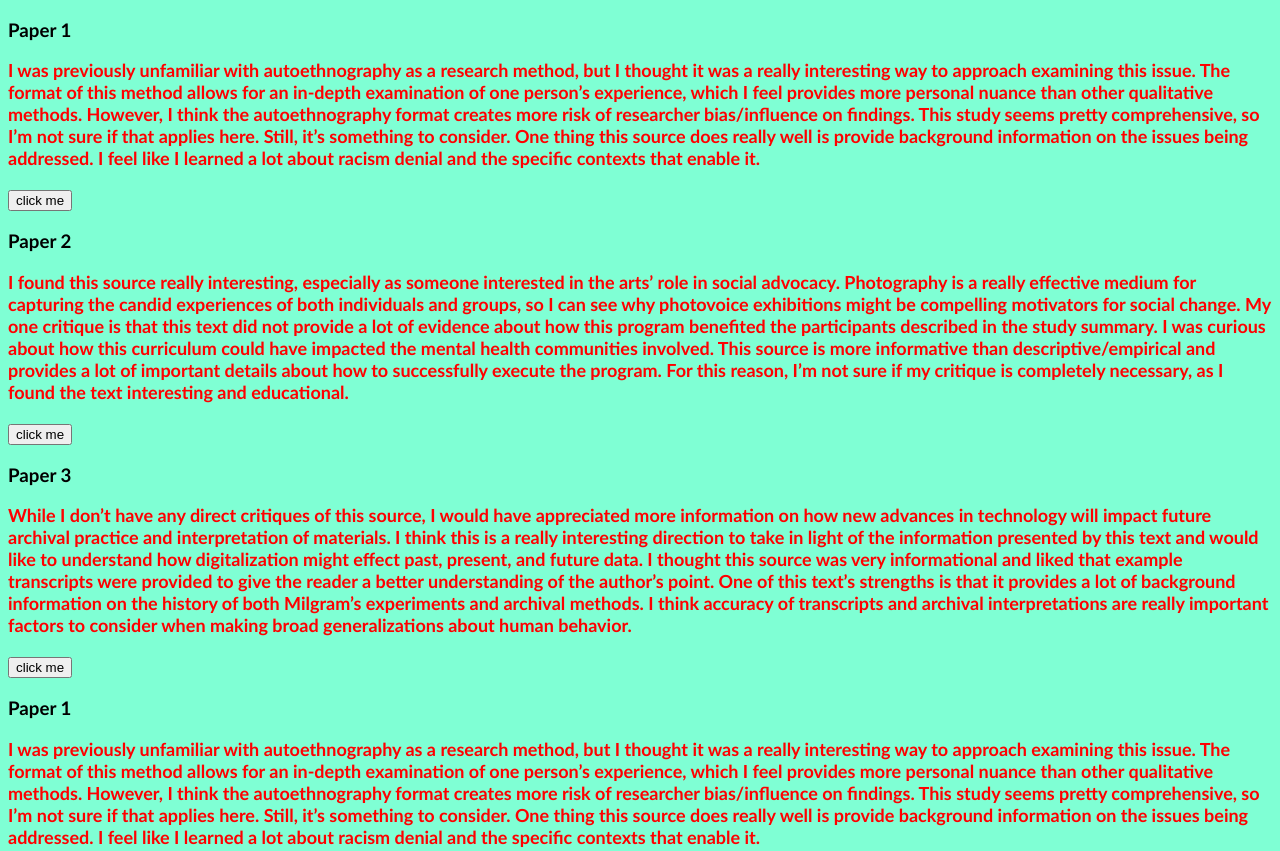
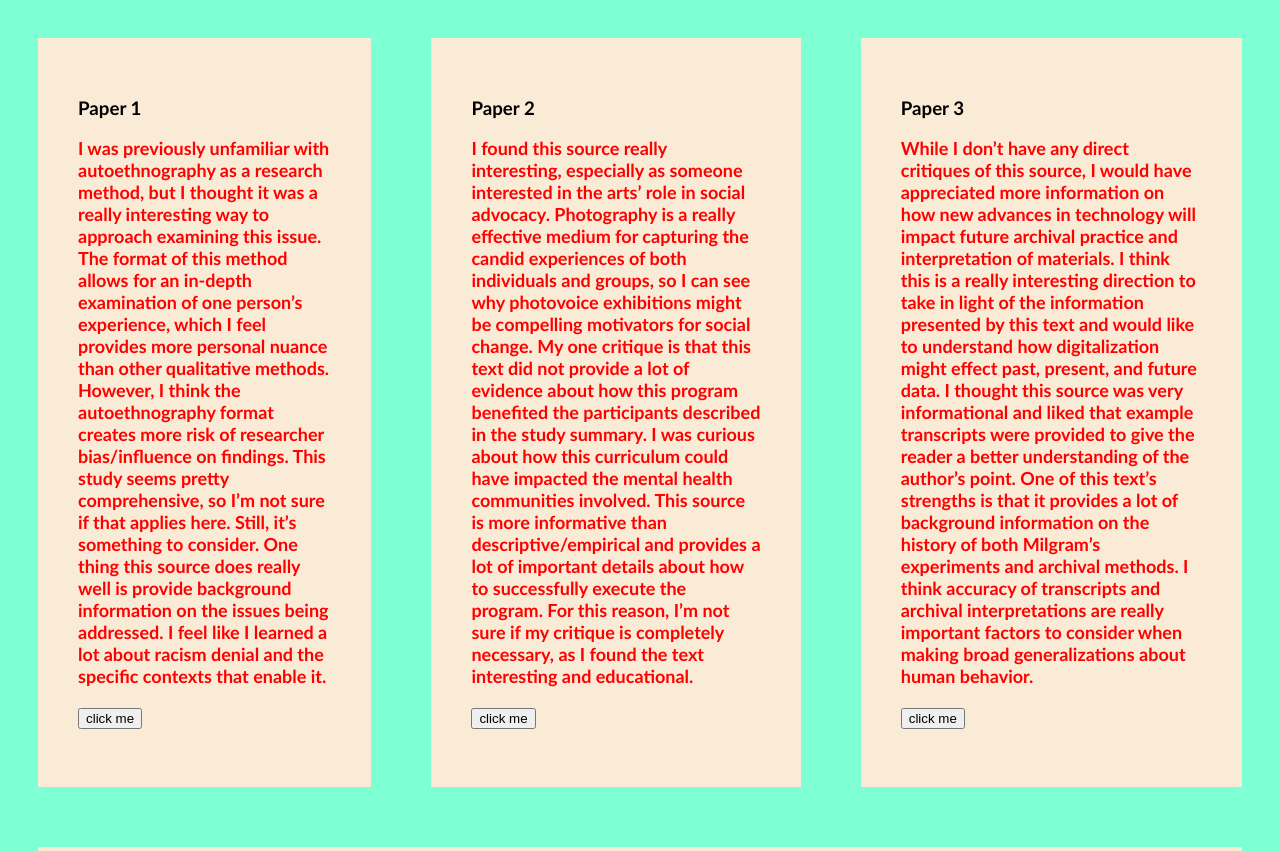
Before and after one commit to njmola-ops/Art-101, a plain HTML site: page ex03.html in a window 1280 px wide. Shown: the top 851 px of the page. Drawn offline with Linux system fonts and the light colour scheme.

Commit message:
Update ex02.css

```diff
--- a/ex02.css
+++ b/ex02.css
@@ -15,3 +15,5 @@ html {font-family: 'Gill Sans', 'Gill Sans MT', Calibri, 'Trebuchet MS', sans-se
 }
 #tree-small {width: 300px;}
 #tree-tiny {width: 100px;}
+.test-div {background-color: antiquewhite; margin: 30px; padding: 40px;}
+.my-flex{display: flex;}
```
